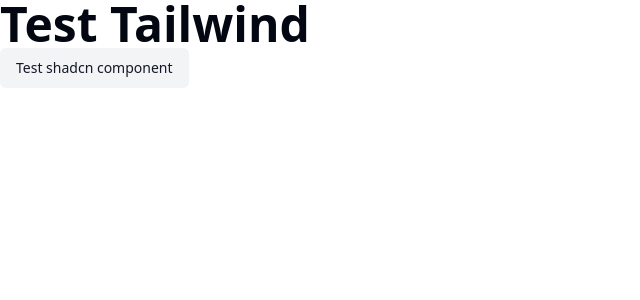
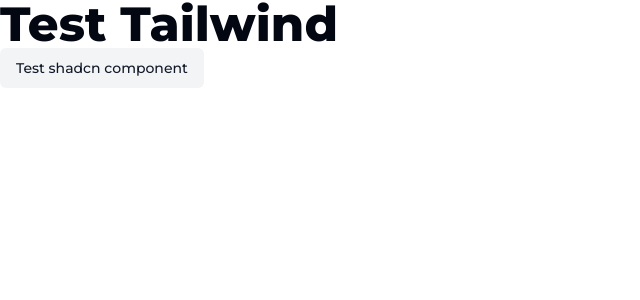
Before and after one commit to dominicpam89/showcase-01-sillyfriendsdining, a React (Vite) app: page / in a window 1280 px wide. Shown: the top 300 px of the page, without its empty margins (0-640 px from the left). Built offline with nearby package versions, Linux system fonts and the light colour scheme.

Commit message:
configure project to use Montserrat as default font

```diff
--- a/src/index.css
+++ b/src/index.css
@@ -1,3 +1,5 @@
+@import url('https://fonts.googleapis.com/css2?family=Montserrat:wght@100;200;300;400;500;600;700;800;900&display=swap');
+
 @tailwind base;
 @tailwind components;
 @tailwind utilities;
@@ -64,6 +66,6 @@
     @apply border-border;
   }
   body {
-    @apply bg-background text-foreground;
+    @apply bg-background text-foreground font-sans;
   }
 }
--- a/tailwind.config.js
+++ b/tailwind.config.js
@@ -1,3 +1,5 @@
+import { fontFamily } from "tailwindcss/defaultTheme"
+
 /** @type {import('tailwindcss').Config} */
 module.exports = {
   darkMode: ["class"],
@@ -17,6 +19,9 @@
       },
     },
     extend: {
+      fontFamily:{
+        sans: ["Montserrat", ...fontFamily.sans],
+      },
       colors: {
         border: "hsl(var(--border))",
         input: "hsl(var(--input))",
```
